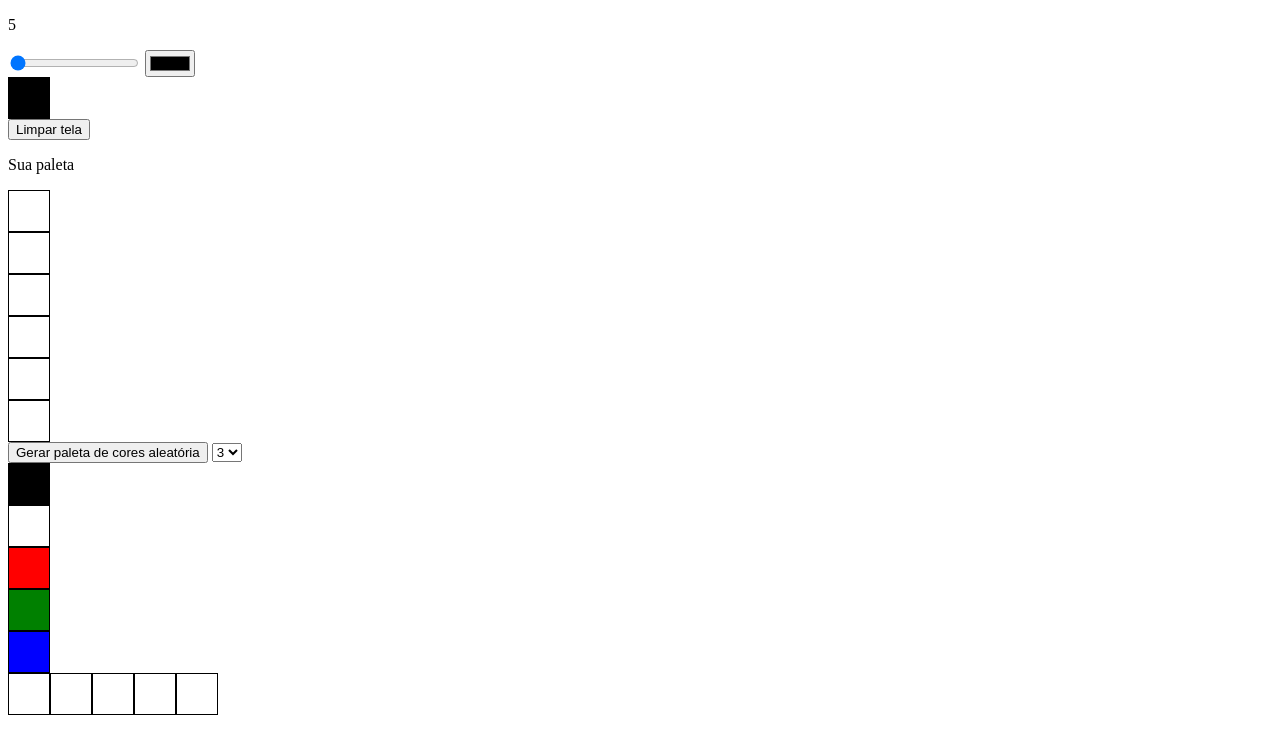
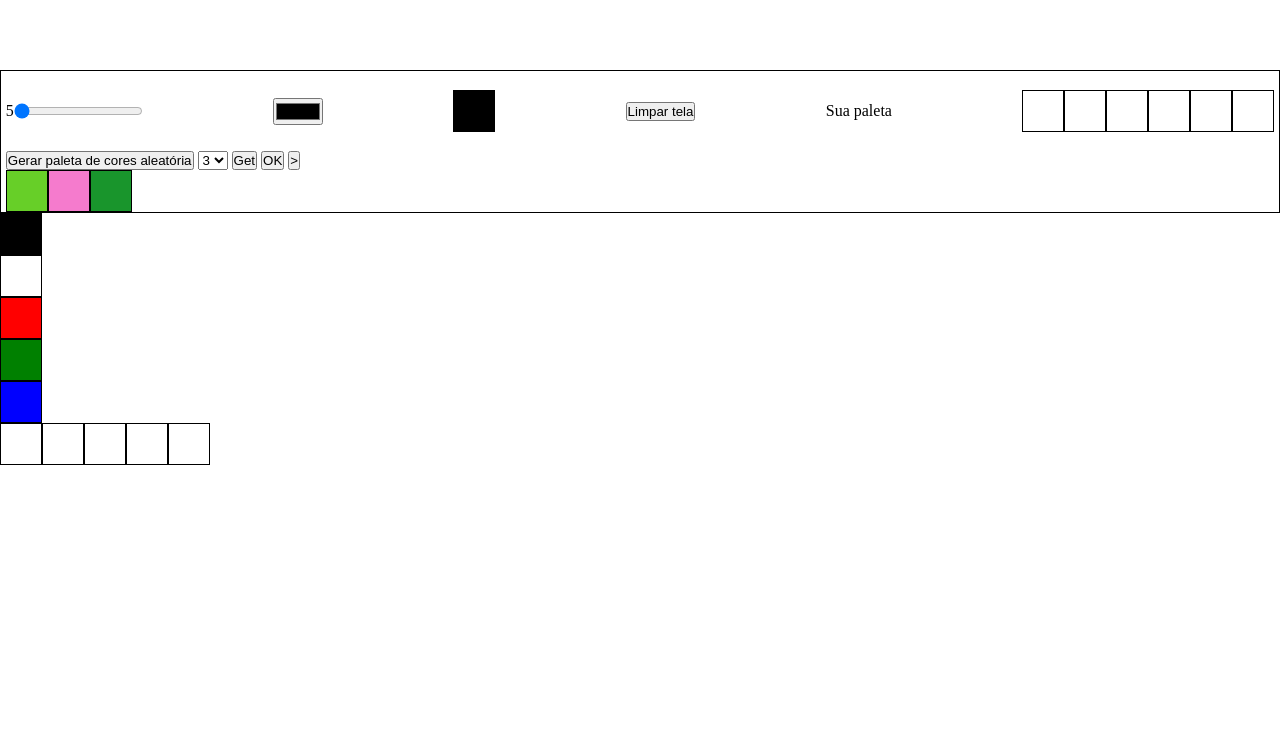
Before and after one commit to EletroCP/Pixel-Palette, a website: page index.html in a window 1280 px wide. Both pictures are taken after a click on the button "Gerar paleta de cores aleatória". Drawn offline with Linux system fonts and the light colour scheme.

Commit message:
feat: adicionada estilização inicial da UI. fix: alterado de "change" para "input" nas funções de aumentar a paleta e mudar a cor

```diff
--- a/index.html
+++ b/index.html
@@ -10,21 +10,29 @@
 </head>
 
 <body>
-	<section id="UI">
+	<section id="UI-container">
+		<div id="UI">
+			<div id="palette-control">
 				<p id="input-size-value" value="5">5</p>
 				<input type="range" id="input-size" min="5" max="50" step="1" for="input-size-value" aria-label="Arraste a barra para aumentar o board" value="5">
+			</div>
 				<input type="color" id="input-color" aria-label="Insira a cor desejado.">
 				<div class="sample"></div>
 			<button id="clear" aria-label="Limpar tela">Limpar tela</button>
 			<p>Sua paleta</p>
 			<div id="palette">
 			</div>
+		</div>
+		<div id="randon-palette-container"></div>
 			<button id="generat-palette" aria-label="Gerar paleta de cores aleatória">Gerar paleta de cores aleatória</button>
 			<select aria-label="tamanho da paleta gerada" id="palette-size">
 				<option value="3">3</option>
 				<option value="5">5</option>
 				<option value="7">7</option>
 		</select>
+		<button id="get-rnd">Get</button>
+		<button id="save-rnd">OK</button>
+		<button id="close-pallet">></button>
 		<div id="randon-palette"></div>
 	</section>
 	<section id="standard-samples">
--- a/script.js
+++ b/script.js
@@ -9,6 +9,7 @@ const randoPalette = document.getElementById('randon-palette');
 const board = document.getElementById('board');
 const palette = document.getElementById('palette');
 const standardSamples = document.getElementById('standard-samples');
+const randoPaletteContainer = document.getElementById('randon-palette-container');
 
 let color = 'black';
 
@@ -72,9 +73,30 @@ const getColor = () => {
   color = sample.style.backgroundColor;
 }
 
+const generateRandomColor = () => {
+  const randonNumber = parseInt(Math.random() * 255, 10);
+  return randonNumber;
+}
+
+const clearPalette = () => {
+  document.querySelectorAll('.rndPalette').forEach((pixel) => pixel.remove());
+}
+
+const generateRandoPaletter = () => {
+  clearPalette();
+  for(let index = 0; index < paletteSize.value; index +=1) {
+    const element = document.createElement('div');
+    element.className = 'sample rndPalette';
+    element.id = `rndPalette${[index]}`;
+    element.style.backgroundColor = `rgb(${generateRandomColor()}, ${generateRandomColor()}, ${generateRandomColor()})`;
+    element.addEventListener('click', paint);
+    randoPalette.appendChild(element);
+  }
+}
+generatePalette.addEventListener('click', generateRandoPaletter)
 sample.addEventListener('click', getColor)
 clear.addEventListener('click', resetBoard);
-inputSize.addEventListener('change', changeInputSizeValue);
+inputSize.addEventListener('input', changeInputSizeValue);
 inputColor.addEventListener('change', changeSampleBackgroundColor, getColor);
 window.onload = () => {
   changeSampleBackgroundColor();
--- a/style.css
+++ b/style.css
@@ -1,3 +1,35 @@
+*{
+  margin: 0;
+  padding: 0;
+}
+
+#UI-container {
+  max-width: 100%;
+  border: black solid 1px;
+  padding: 0 .3rem;
+  margin-top: 70px;
+}
+
+#UI {
+  display: flex;
+  justify-content: space-between;
+  align-items: center;
+  width: 100%;
+  height: 80px;
+}
+
+#UI div {
+  display: flex;
+}
+
+#randon-palette {
+  display: flex;
+}
+
+#palette-control {
+
+}
+
 .sample {
   width: 40px;
   height: 40px;
```
Lines whose indentation alone changed are shown as unchanged.
